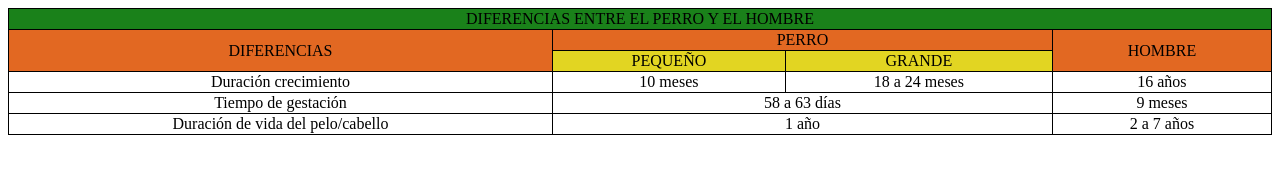
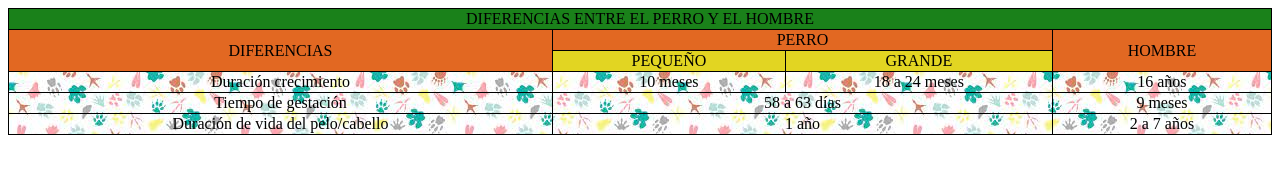
Before and after one commit to vladasel/ud29-TABLAS_DIV, a plain HTML site: page ej6/index.html in a window 1280 px wide. Drawn offline with Linux system fonts and the light colour scheme; the site is published under a folder, as on GitHub Pages, so addresses that start at the root find nothing.

Commit message:
fix route image ej6

```diff
--- a/ej6/css/style.css
+++ b/ej6/css/style.css
@@ -25,7 +25,7 @@ td {
 }
 
 div {
-    background-image: url("/ej6/images/download.jpeg");
+    background-image: url("../images/download.jpeg");
     width: auto;
     height: auto;
 }
```
